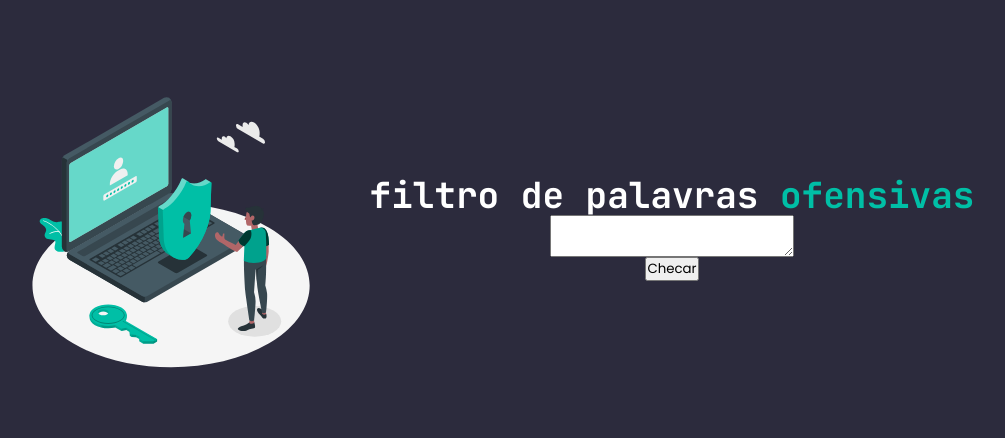
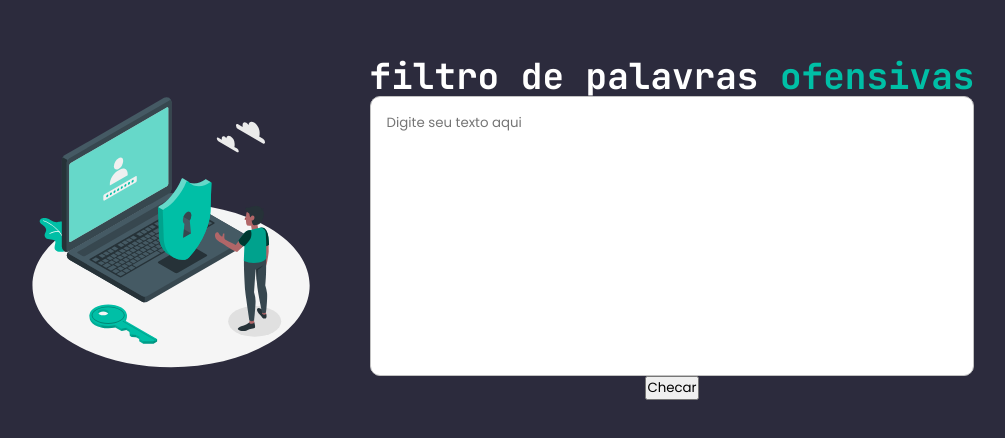
Before and after one commit to Jcassio-dev/VerificadorDePalavroes, a React (Vite) app: page / in a window 1280 px wide. Shown: the part 172-610 px from the top of the page, without its empty margins (168-1173 px from the left). Built offline with nearby package versions, Linux system fonts and the light colour scheme.

Commit message:
add Textarea component

```diff
--- /dev/null
+++ b/src/components/Textarea/index.tsx
@@ -0,0 +1,15 @@
+import {FC} from 'react';
+import {Container} from './styles'
+
+
+interface TextareaProps {
+placeholder?: string;
+onChange?: any;
+value?: string;
+}
+
+export const Textarea: FC<TextareaProps> = ({placeholder, onChange, value}) => {
+    return (
+        <Container placeholder={placeholder} onChange={onChange} value={value}/>
+    );
+};
--- /dev/null
+++ b/src/components/Textarea/styles.ts
@@ -0,0 +1,17 @@
+import styled from "styled-components";
+
+
+export const Container = styled.textarea`
+    width: 100%;
+    height: 280px;
+
+    padding: 16px;
+
+    background-color: none;
+
+    border: 1px solid var(--gray);
+    border-radius: 10px;
+
+    resize: none;
+
+`
--- a/src/pages/Home/index.tsx
+++ b/src/pages/Home/index.tsx
@@ -5,6 +5,8 @@ import { Container, Info } from "./styles";
 import { badWordList } from "../../utils/badWordList";
 
 import Security from '../../assets/Security.svg'
+
+import { Textarea } from "../../components/Textarea";
 
 
 export function Home() {
@@ -26,7 +28,7 @@ export function Home() {
         <img src={Security} alt="Rapaz mexendo no computador com cadeados e símbolos que exprimem segurança" />
       <Info>
         <h1>filtro de palavras <span>ofensivas</span></h1>
-        <textarea value={text} onChange={(e: any) => setText(e.target.value)}/>
+        <Textarea value={text} onChange={(e: any) => setText(e.target.value)} placeholder="Digite seu texto aqui"/>
         <button onClick={() => verifyText(text)}>Checar</button>
       </Info>
     </div>
```
